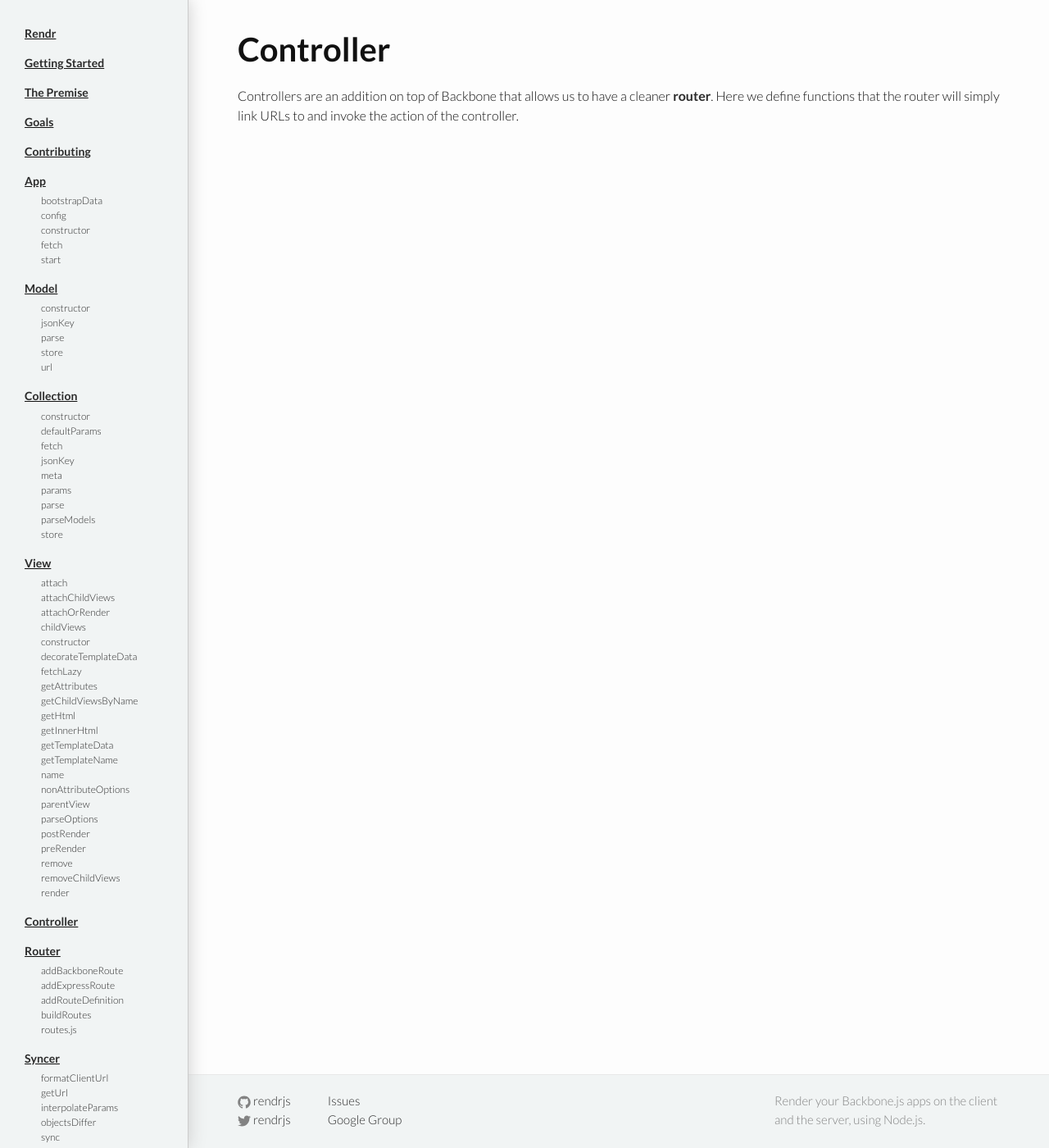
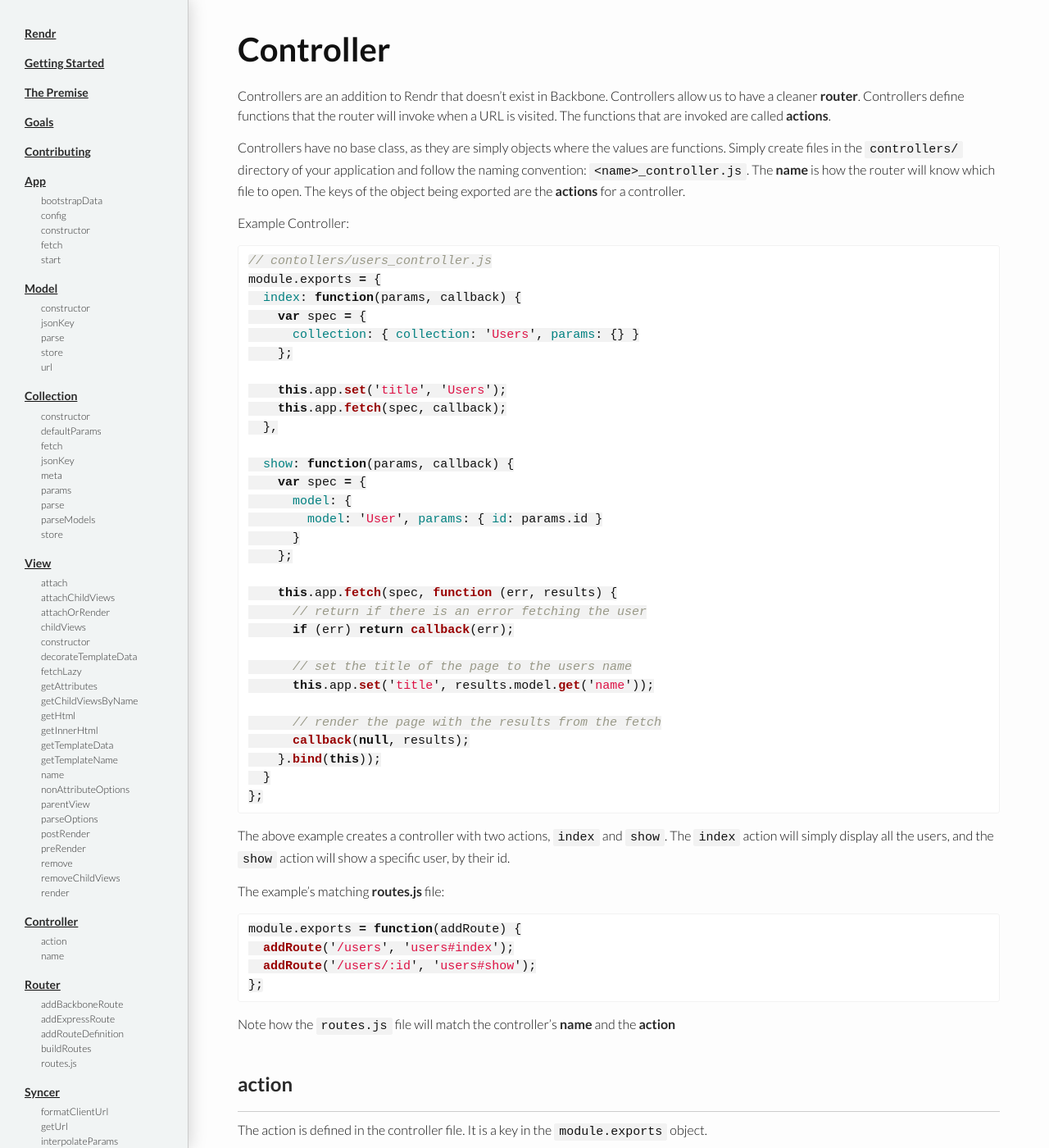
Before and after one commit to rendrjs/rendrjs.github.io, a Jekyll site: the page built from controller/index.md, in a window 1280 px wide and 1400 px high. Shown: the whole window at 82% size. Built offline with Jekyll 4.4.1, drawn with Linux system fonts in a browser that asks for light colours; Markdown is read by kramdown in place of the engine named in the settings; some of the changed text lies outside the part shown.

Commit message:
added documentation for controllers.

````diff
--- a/controller/index.md
+++ b/controller/index.md
@@ -5,6 +5,56 @@ title: Controller - RendrJS
 
 # Controller
 
-Controllers are an addition on top of Backbone that allows us to have a cleaner [router](/router).  Here we define functions that the router will simply link URLs to and invoke the action of the controller.
+Controllers are an addition to Rendr that doesn't exist in Backbone. Controllers allow us to have a cleaner [router](/router).  Controllers define functions that the router will invoke when a URL is visited.  The functions that are invoked are called [actions](#action).
+
+Controllers have no base class, as they are simply objects where the values are functions.  Simply create files in the `controllers/` directory of your application and follow the naming convention: `<name>_controller.js`.  The [name](#name) is how the router will know which file to open.  The keys of the object being exported are the [actions](#action) for a controller.
+
+Example Controller:
+
+```js
+// contollers/users_controller.js
+module.exports = {
+  index: function(params, callback) {
+    var spec = {
+      collection: { collection: 'Users', params: {} }
+    };
+
+    this.app.set('title', 'Users');
+    this.app.fetch(spec, callback);
+  },
+
+  show: function(params, callback) {
+    var spec = {
+      model: {
+        model: 'User', params: { id: params.id }
+      }
+    };
+
+    this.app.fetch(spec, function (err, results) {
+      // return if there is an error fetching the user
+      if (err) return callback(err);
+
+      // set the title of the page to the users name
+      this.app.set('title', results.model.get('name'));
+
+      // render the page with the results from the fetch
+      callback(null, results);
+    }.bind(this));
+  }
+};
+```
+
+The above example creates a controller with two actions, `index` and `show`.  The `index` action will simply display all the users, and the `show` action will show a specific user, by their id.
+
+The example's matching [routes.js](/router#routes.js) file:
+
+```js
+module.exports = function(addRoute) {
+  addRoute('/users', 'users#index');
+  addRoute('/users/:id', 'users#show');
+};
+```
+
+Note how the `routes.js` file will match the controller's [name](#name) and the [action](#action)
 
 {% include pageDoc.html name="controller" %}
````
Also changed, not shown: _controller/action.md (added, +18 -0 lines), _controller/name.md (added, +9 -0 lines).
